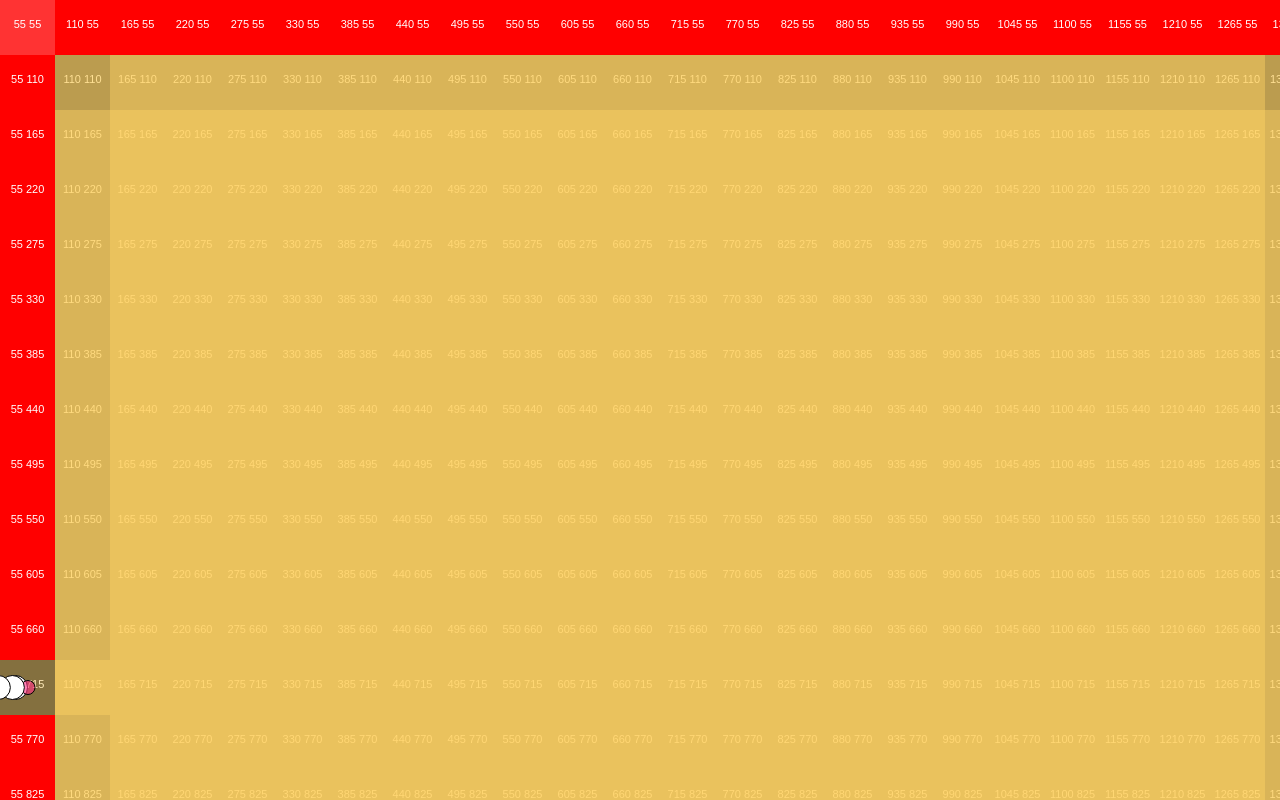
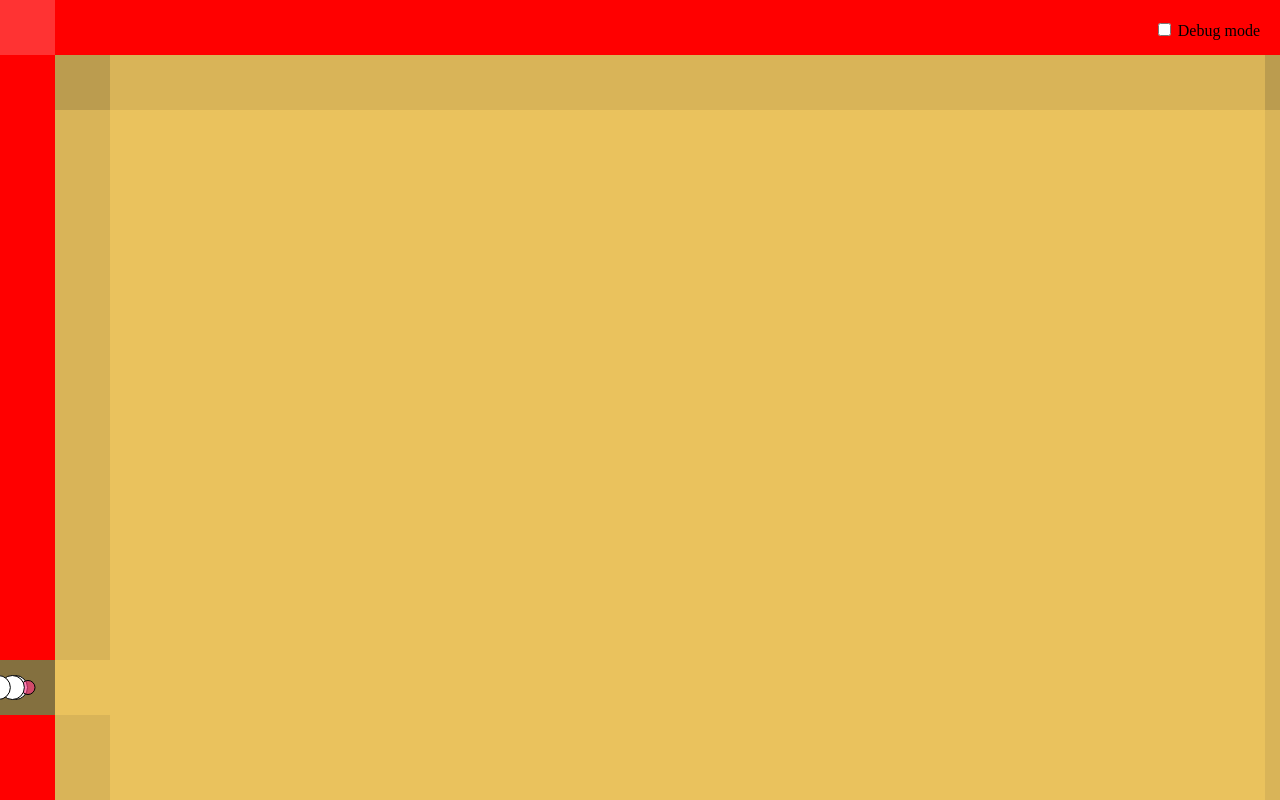
Before and after one commit to Patryk-Rozwadowski/Tower_defense_game, a website built with Parcel: page index.html in a window 1280 px wide. Built offline with nearby package versions, Linux system fonts and the light colour scheme; animation ran at ten frames a second.

Commit message:
Add checkbox for debug mode

```diff
--- a/index.html
+++ b/index.html
@@ -8,6 +8,10 @@
     <body style="margin:0; padding: 0;box-sizing: border-box" >
         <canvas id="canvas"></canvas>
         <div id="shop"></div>
+        <div class="debugger-menu-container">
+            <input type="checkbox" id="debugMode" >
+            <label for="debugMode">Debug mode</label>
+        </div>
     </body>
 
     <script src="src/index.js"></script>
--- a/index.scss
+++ b/index.scss
@@ -1,8 +1,14 @@
+@import "./styles/index.scss";
+
 html, body {
   width: 100%;
   height: 100%;
   margin: 0;
   overflow: hidden;
+}
+
+body {
+  position: relative;
 }
 
 p {
--- a/src/Utils/Debuggers/CanvasText.js
+++ b/src/Utils/Debuggers/CanvasText.js
@@ -4,6 +4,10 @@ export class GameDebugger {
     this.cellSize = cellSize;
 
     this.debugMode = debugMode;
+  }
+
+  set toggleDebuggerMode(toggle) {
+    this.debugMode = toggle;
   }
 
   addText(txt, size, color, vectorX, vectorY, fontFamily = 'Arial') {
--- a/src/index.js
+++ b/src/index.js
@@ -16,7 +16,13 @@ window.onload = () => {
   ctx.canvas.width = cols * cellSize;
   ctx.canvas.height = rows * cellSize;
 
-  const gameDebugger = new GameDebugger(ctx, cellSize, true);
+  const gameDebugger = new GameDebugger(ctx, cellSize);
+
+  document.getElementById('debugMode').addEventListener('click', function () {
+    gameDebugger.toggleDebuggerMode = this.checked;
+    console.warn(`Debugger mode: ${this.checked}`);
+  });
+
   const mouseManager = new MouseManager(canvas, ctx, cellSize);
   const turretsManager = new TurretsManager(canvas, ctx, cellSize);
   const mapManager = new MapManager(canvas, ctx, cellSize, gameDebugger);
--- /dev/null
+++ b/styles/debugger-menu/debugger-menu.scss
@@ -0,0 +1,6 @@
+.debugger-menu-container {
+  position: absolute;;
+  right: 0;
+  top: 0;
+  margin: 20px;
+}
--- /dev/null
+++ b/styles/index.scss
@@ -0,0 +1 @@
+@import "./debugger-menu/debugger-menu";
```
